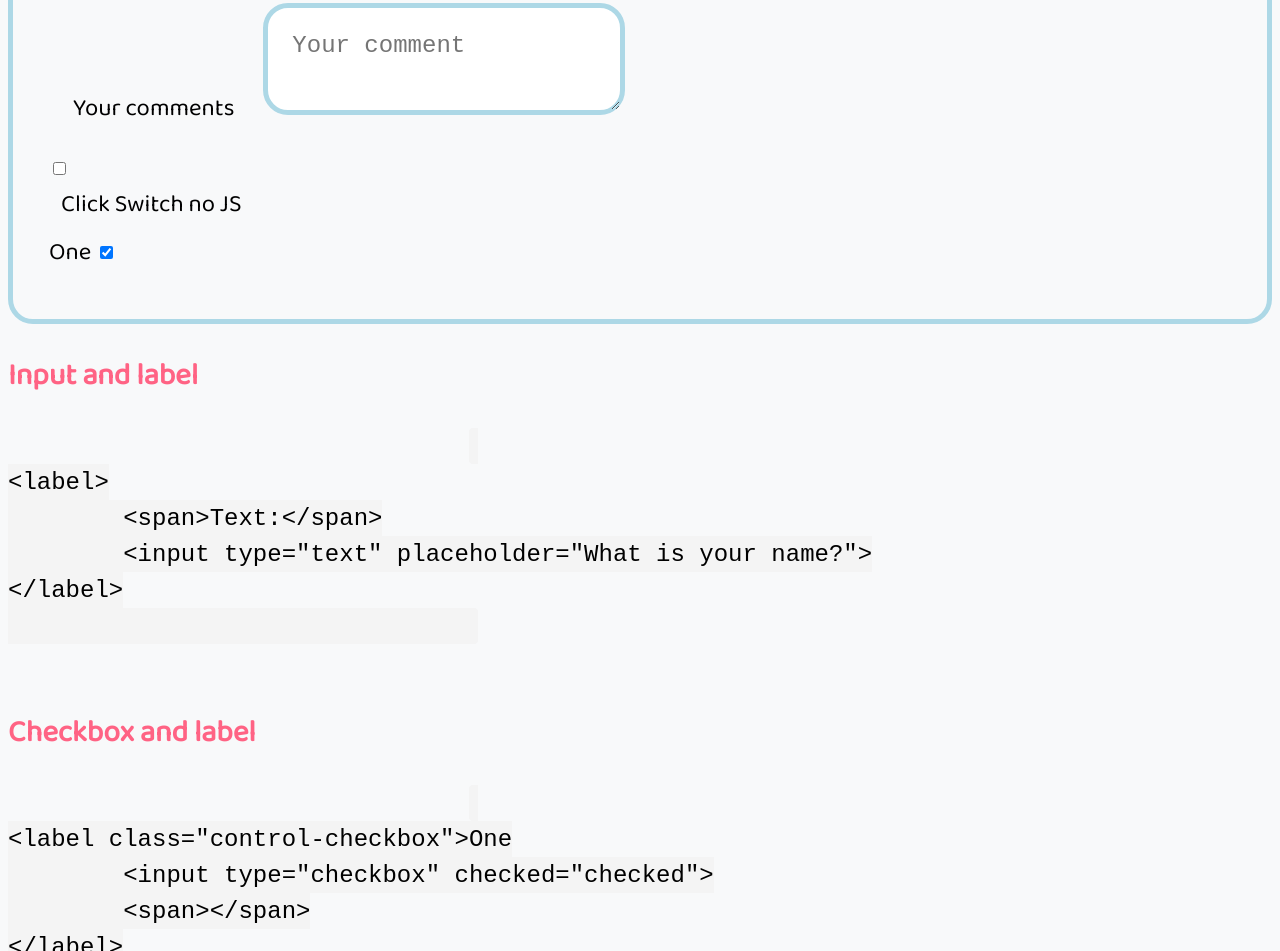
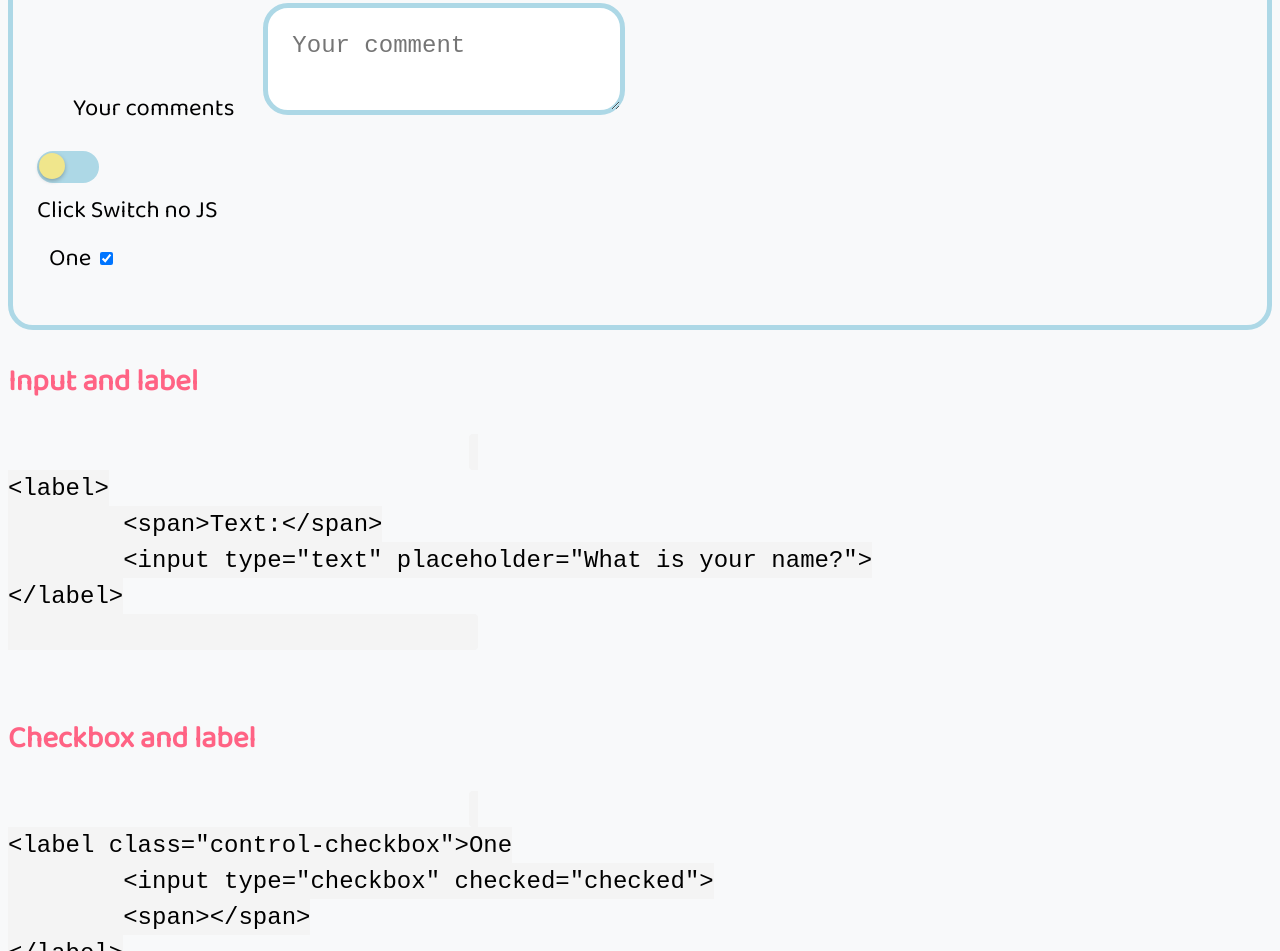
Before and after one commit to mcdott/framework-preschool-css, a website: page index.html in a window 1280 px wide. Shown: the part 3396-4347 px from the top of the page. Drawn offline with Linux system fonts and the light colour scheme.

Commit message:
Adds toggle switch styles

```diff
--- a/PreSchoolSCSS.scss
+++ b/PreSchoolSCSS.scss
@@ -103,7 +103,7 @@ code {
   border-radius: 4px;
 }
 
-/* Form elements */
+/* Form Styles */
 input[type="text"],
 input[type="email"],
 input[type="password"] {
@@ -136,6 +136,59 @@ label textarea {
   border-radius: 25px;
   padding: 1em;
   font-size: var(--font-size-base);
+}
+
+/* Toggle Switch */
+.switch {
+  display: flex;
+  flex-direction: column;
+}
+
+.switch-2 {
+  display: inline-block;
+  position: relative;
+
+  input {
+    opacity: 0;
+    width: 0;
+    height: 0;
+  }
+
+  div {
+    position: absolute;
+    cursor: pointer;
+    top: 0;
+    left: 0;
+    right: 0;
+    bottom: 0;
+    background-color: var(--color-md-light);
+    transition: background-color 0.4s;
+    border-radius: 25px;
+    width: 62px;
+    height: 32px;
+
+    div {
+      position: absolute;
+      height: 26px;
+      width: 26px;
+      border-radius: 50%; /* Circle */
+      left: 2px;
+      bottom: 2px;
+      top: 2px;
+      right: 2px;
+      background-color: var(--color-light);
+      transition: transform 0.4s;
+      box-shadow: 0 2px 4px rgba(0, 0, 0, 0.25);
+    }
+  }
+
+  input:checked + div {
+    background-color: var(--color-success); /* For on state */
+
+    div {
+      transform: translateX(32px); /* Move toggle to the right */
+    }
+  }
 }
 
 /* Buttons */
--- a/index.html
+++ b/index.html
@@ -165,14 +165,14 @@ href=&quot;#&quot;&gt;links&lt;/a&gt; to show off their styles in context.&lt;/p
           </label>
 
           <!-- Switch with Click -->
-          <div>
+          <div class="switch">
             <label id="switch-2" class="switch-2">
               <input type="checkbox" />
               <div>
                 <div></div>
               </div>
             </label>
-            <span>Click Switch no JS</span>
+            <span id="switch-label">Click Switch no JS</span>
           </div>
 
           <label class="control-checkbox"
```
Also changed, not shown: PreSchoolCSS.css, 1 other file.
